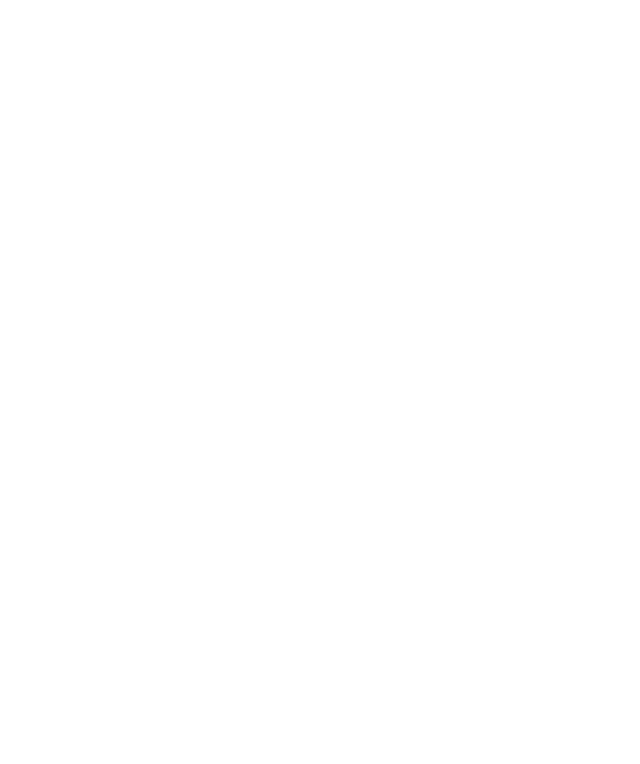
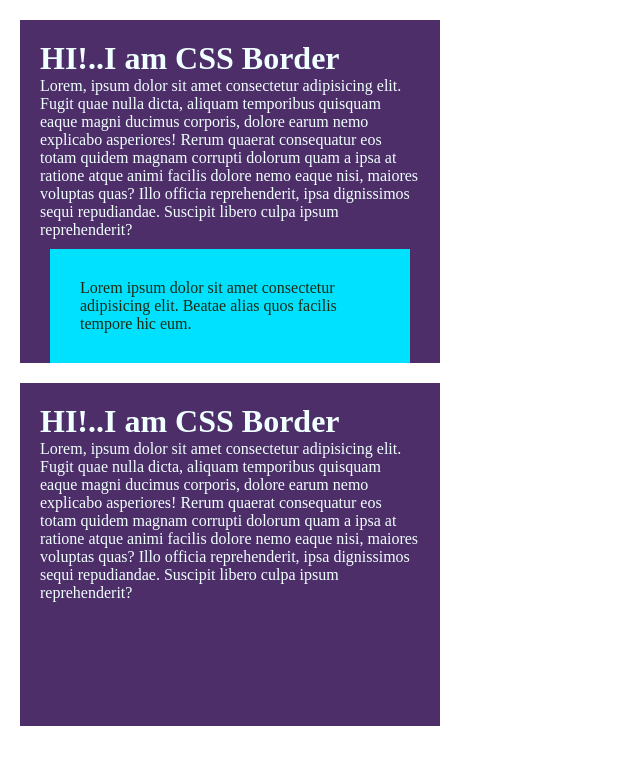
Before and after one commit to MehediHasanBUCSE/full-css-learn, a plain HTML site: page index.html in a window 1280 px wide. Shown: the whole page, without its empty margins (0-640 px from the left). Drawn offline with Linux system fonts and the light colour scheme.

Commit message:
margin and padding add

```diff
--- a/index.html
+++ b/index.html
@@ -161,6 +161,40 @@
     </div> -->
 
     <!--CSS BORDER-->
-
+    <!-- <div>
+      <h1>HI!..I am CSS Border</h1>
+      <p>Lorem, ipsum dolor sit amet consectetur adipisicing elit. Fugit quae nulla dicta, aliquam temporibus quisquam eaque magni ducimus corporis, dolore earum nemo explicabo asperiores! Rerum quaerat consequatur eos totam quidem magnam corrupti dolorum quam a ipsa at ratione atque animi facilis dolore nemo eaque nisi, maiores voluptas quas? Illo officia reprehenderit, ipsa dignissimos sequi repudiandae. Suscipit libero culpa ipsum reprehenderit?</p>
+    </div> -->
+    <!-- margin and padiing-->
+    <div class="parent">
+      <h1>HI!..I am CSS Border</h1>
+      <p>
+        Lorem, ipsum dolor sit amet consectetur adipisicing elit. Fugit quae
+        nulla dicta, aliquam temporibus quisquam eaque magni ducimus corporis,
+        dolore earum nemo explicabo asperiores! Rerum quaerat consequatur eos
+        totam quidem magnam corrupti dolorum quam a ipsa at ratione atque animi
+        facilis dolore nemo eaque nisi, maiores voluptas quas? Illo officia
+        reprehenderit, ipsa dignissimos sequi repudiandae. Suscipit libero culpa
+        ipsum reprehenderit?
+      </p>
+      <div class="child">
+        <p>
+          Lorem ipsum dolor sit amet consectetur adipisicing elit. Beatae alias
+          quos facilis tempore hic eum.
+        </p>
+      </div>
+    </div>
+    <div class="parent">
+      <h1>HI!..I am CSS Border</h1>
+      <p>
+        Lorem, ipsum dolor sit amet consectetur adipisicing elit. Fugit quae
+        nulla dicta, aliquam temporibus quisquam eaque magni ducimus corporis,
+        dolore earum nemo explicabo asperiores! Rerum quaerat consequatur eos
+        totam quidem magnam corrupti dolorum quam a ipsa at ratione atque animi
+        facilis dolore nemo eaque nisi, maiores voluptas quas? Illo officia
+        reprehenderit, ipsa dignissimos sequi repudiandae. Suscipit libero culpa
+        ipsum reprehenderit?
+      </p>
+    </div>
   </body>
 </html>
--- a/style.css
+++ b/style.css
@@ -75,19 +75,77 @@ body {
   background-attachment: fixed;
 }
 div { */
-  /* background-color: rgba(56, 82, 56, 0.7);
+/* background-color: rgba(56, 82, 56, 0.7);
   background-image: url(CSS3_logo.png);
   background-size: 150px 150px; */
-  /* background-repeat: repeat-x;
+/* background-repeat: repeat-x;
   background-repeat: repeat-y; */
-  /* background-repeat: no-repeat;
+/* background-repeat: no-repeat;
   background-position: center; */
 
-  /* Shorthand */
-  /* background: #f78fb3 url(CSS3_logo.png) 150px no-repeat center;
+/* Shorthand */
+/* background: #f78fb3 url(CSS3_logo.png) 150px no-repeat center;
 }
 p,
 h1 {
   color: antiquewhite;
 } */
 /* <!--CSS BORDER--> */
+/* h1 {
+  border-style: inset;
+  border-width: 10px;
+  border-color: aquamarine;
+
+  border: 5px solid green;
+  border-radius: 15px;
+
+  border-left: 5px solid gray;
+  border-top: 5px dotted rgb(42, 59, 17);
+  border-right: 5px inset pink;
+  border-bottom: 5px groove red;
+
+  border-left-style: dotted;
+  border-top-style: dashed;
+  border-right-style: outset;
+  border-bottom-style: ridge;
+} */
+
+/* Margin And Padiing */
+* {
+  margin: 0;
+  padding: 0;
+}
+
+.parent {
+  background: rgb(77, 46, 104);
+  color: azure;
+  width: 380px;
+  height: 303px;
+  margin: 20px;
+  /* margin-left: 20px;
+  margin-top: 20px;
+  margin-right: 20px;
+  margin-bottom: 20px; */
+
+  /* padding-left: 20px;
+  padding-top: 20px;
+  padding-right: 20px;
+  padding-bottom: 20px; */
+  padding: 20px;
+}
+.child {
+  background: rgb(0, 225, 255);
+  color: rgb(29, 42, 18);
+
+  /* margin-top: 10px;
+  margin-bottom: 10px;
+  margin-left: 10px;
+  margin-right: 10px; */
+  margin: 10px;
+
+  /* padding-left: 30px;
+  padding-top: 30px;
+  padding-right: 30px;
+  padding-bottom: 30px; */
+  padding: 30px;
+}
```
